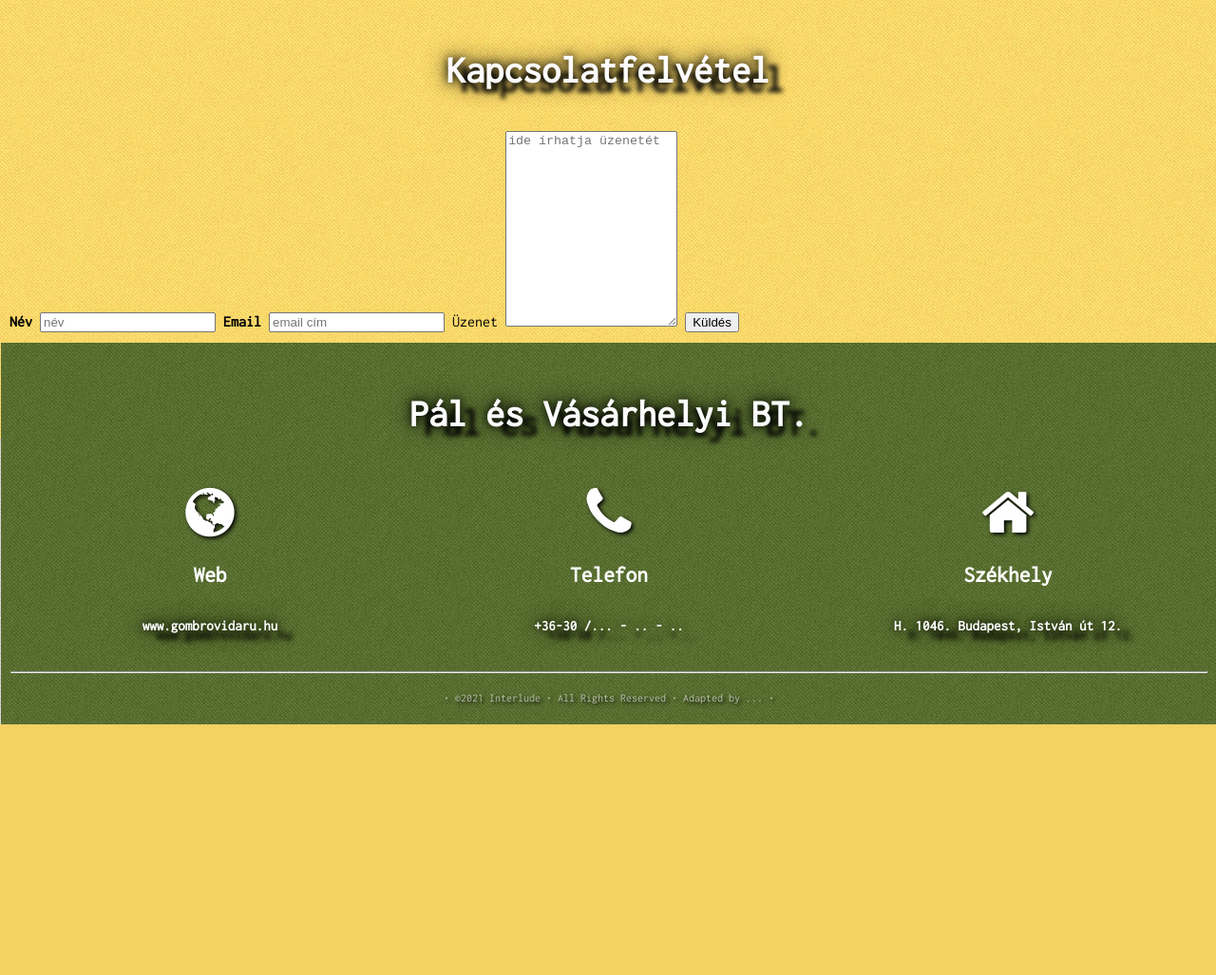
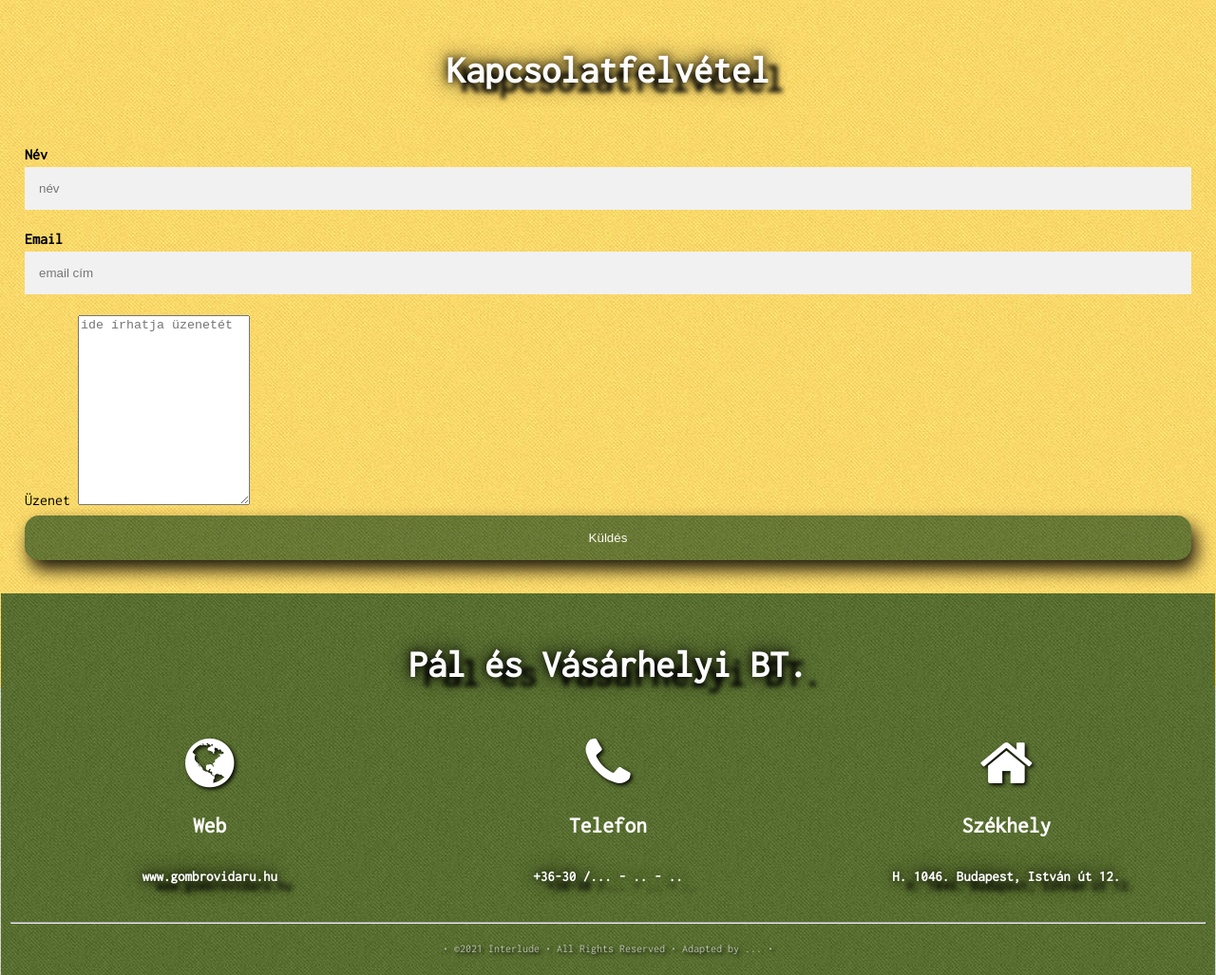
Before and after one commit to l4kyxa/AFP2021_1_LB_A, a PHP site: page /kapcsolat.php in a window 1280 px wide. Shown: the part 54-1081 px from the top of the page at 95% size. Before the commit the page ends 817 px from the top, so only its background shows below. Run offline with PHP 8.4, Linux system fonts and the light colour scheme.

Commit message:
style.css regisztrációs rész megírása

```diff
--- a/Front-End/css/style.css
+++ b/Front-End/css/style.css
@@ -515,3 +515,51 @@ button#keres{
 
 
 /**************************************************************/
+/*regisztració*/
+* {box-sizing: border-box}
+
+.container {
+	padding: 16px;
+}
+
+input[type=text], input[type=password] {
+	width: 100%;
+	padding: 15px;
+	margin: 5px 0 22px 0;
+	display: inline-block;
+	border: none;
+	background: #f1f1f1;
+}
+
+input[type=text]:focus, input[type=password]:focus {
+	background-color: #ddd;
+	outline: none;
+}
+
+.registerbtn {
+	background-image:url('../images/img02.jpg');
+	color: white;
+	padding: 16px 20px;
+	margin: 8px 0;
+	border: none;
+	cursor: pointer;
+	width: 100%;
+	opacity: 0.9;
+	box-shadow: 5px 10px 18px #030303;
+	border-radius: 15px;
+}
+
+.registerbtn:hover {
+	opacity:0.8;
+}
+
+a {
+	color: dodgerblue;
+}
+
+.signin {
+	background-color: #f1f1f1;
+	text-align: center;
+}
+
+/**************************************************************/
```
